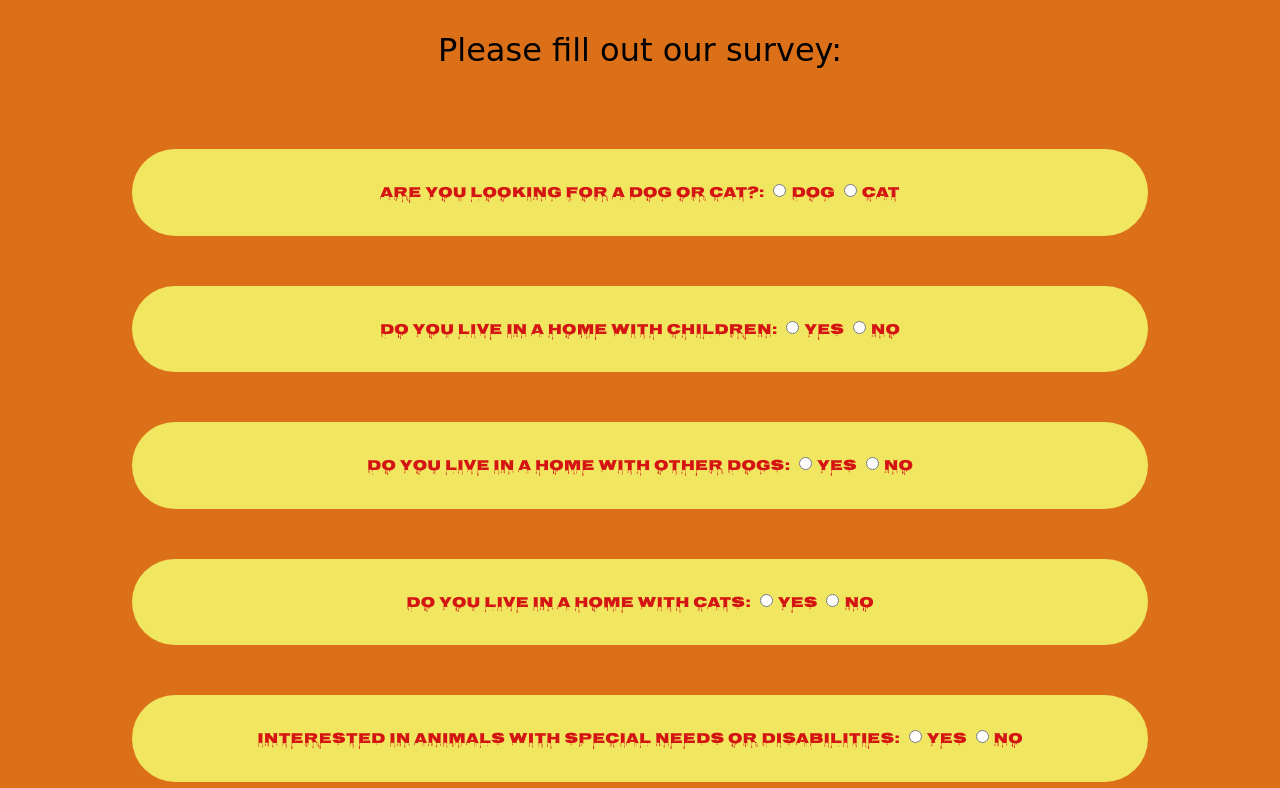
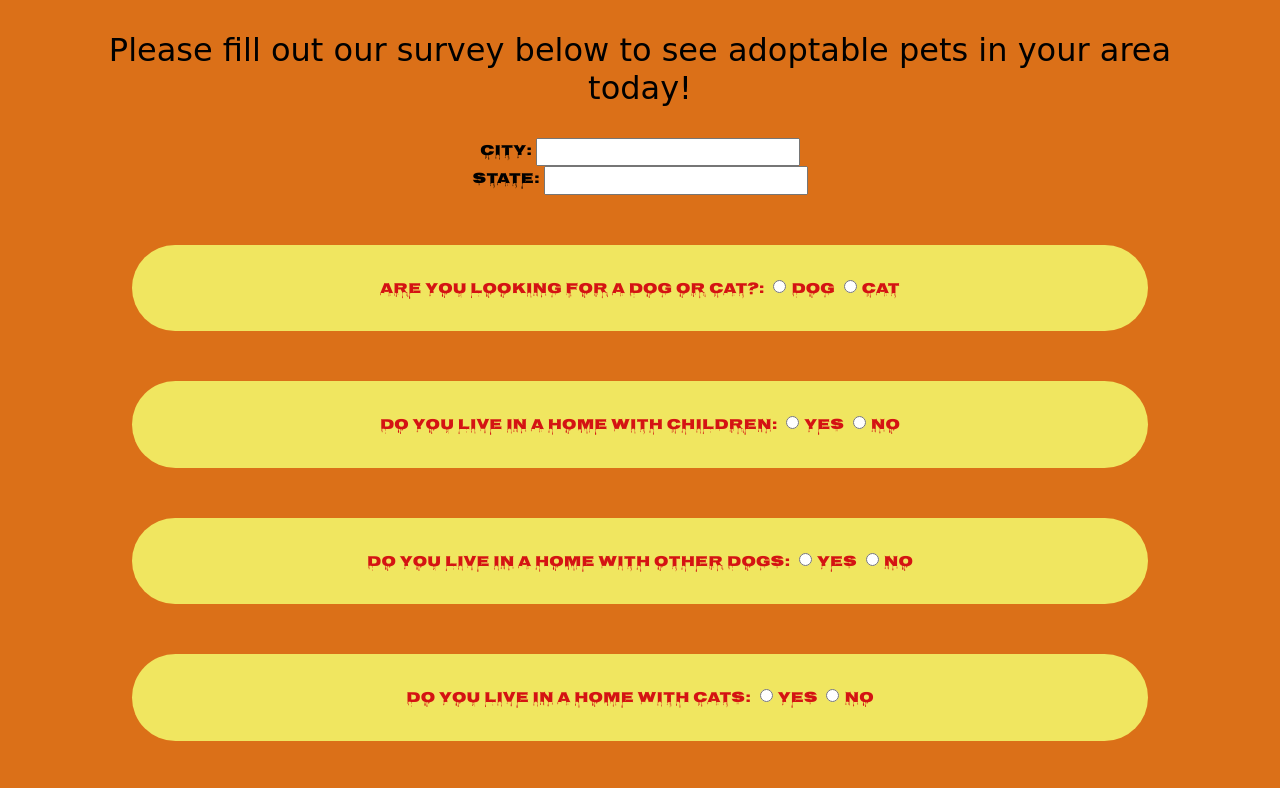
Before and after one commit to gkhmara/teamPetTinder, a website built with webpack: page src/index.html in a window 1280 px wide. Shown: the part 360-1148 px from the top of the page. Built offline with nearby package versions, Linux system fonts and the light colour scheme; a web font is replaced by a local one.

Commit message:
ready to push

```diff
--- a/src/index.html
+++ b/src/index.html
@@ -8,71 +8,16 @@
 </head>
 <body>
   <div class="container">
-    <h1>PET TINDER: <br>BAD TO THE BONE <br></h1>
+    <h1>PET TINDER:<br>BAD TO THE BONE<br></h1>
     <br>
-    <h2>Please fill out our survey:</h2>
+    <h2>Please fill out our survey below to see adoptable pets in your area today!</h2>
     <br>
     <div class="form-group">
-      <!-- <label for="location">Enter Postal Code: </label>
-      <input type="text" id="location">
-      <br> -->
-      <!-- <br>
+      <label for="city">City:</label>
+      <input type="text" id="city">
+      <br>
       <label for="state">State: </label>
-      <input type="text" id="state"> -->
-      <!-- <label for="state">Select State: </label>
-      <select class="form-control" id="location">
-        <option value="AL">Alabama</option>
-        <option value="AK">Alaska</option>
-        <option value="AZ">Arizona</option>
-        <option value="AR">Arkansas</option>
-        <option value="CA">California</option>
-        <option value="CO">Colorado</option>
-        <option value="CT">Connecticut</option>
-        <option value="DE">Delaware</option>
-        <option value="DC">District Of Columbia</option>
-        <option value="FL">Florida</option>
-        <option value="GA">Georgia</option>
-        <option value="HI">Hawaii</option>
-        <option value="ID">Idaho</option>
-        <option value="IL">Illinois</option>
-        <option value="IN">Indiana</option>
-        <option value="IA">Iowa</option>
-        <option value="KS">Kansas</option>
-        <option value="KY">Kentucky</option>
-        <option value="LA">Louisiana</option>
-        <option value="ME">Maine</option>
-        <option value="MD">Maryland</option>
-        <option value="MA">Massachusetts</option>
-        <option value="MI">Michigan</option>
-        <option value="MN">Minnesota</option>
-        <option value="MS">Mississippi</option>
-        <option value="MO">Missouri</option>
-        <option value="MT">Montana</option>
-        <option value="NE">Nebraska</option>
-        <option value="NV">Nevada</option>
-        <option value="NH">New Hampshire</option>
-        <option value="NJ">New Jersey</option>
-        <option value="NM">New Mexico</option>
-        <option value="NY">New York</option>
-        <option value="NC">North Carolina</option>
-        <option value="ND">North Dakota</option>
-        <option value="OH">Ohio</option>
-        <option value="OK">Oklahoma</option>
-        <option value="OR">Oregon</option>
-        <option value="PA">Pennsylvania</option>
-        <option value="RI">Rhode Island</option>
-        <option value="SC">South Carolina</option>
-        <option value="SD">South Dakota</option>
-        <option value="TN">Tennessee</option>
-        <option value="TX">Texas</option>
-        <option value="UT">Utah</option>
-        <option value="VT">Vermont</option>
-        <option value="VA">Virginia</option>
-        <option value="WA">Washington</option>
-        <option value="WV">West Virginia</option>
-        <option value="WI">Wisconsin</option>
-        <option value="WY">Wyoming</option>
-      </select> -->
+      <input type="text" id="state">
       <div class="radio">
           <label>
             Are you looking for a Dog or Cat?:
@@ -101,20 +46,15 @@
                <input type="radio" name="cats" value="false" style="margin:5px;">No</input>
             </label>
           </div>
-          <div class="radio">
-            <label>
-              Interested in Animals with Special Needs or Disabilities:
-              <input type="radio" name="special" value="true" style="margin:5px;">Yes</input>
-              <input type="radio" name="special" value="false" style="margin:5px;">No</input>
-            </label>
-          </div>
             <button class="btn btn-success" type="submit" id="enterSearch">Submit</button>
             <br>
             <br>
-            <div class="card-deck">
-              <div class="container text-center">
-                <div class="showResults"></div>
-                <div class="showErrors"></div>
+            <div class="scroll">
+              <div class="card-deck">
+                <div class="container text-center">
+                  <div class="showResults"></div>
+                  <div class="showErrors"></div>
+                </div>
               </div>
             </div>
     </div>
```
